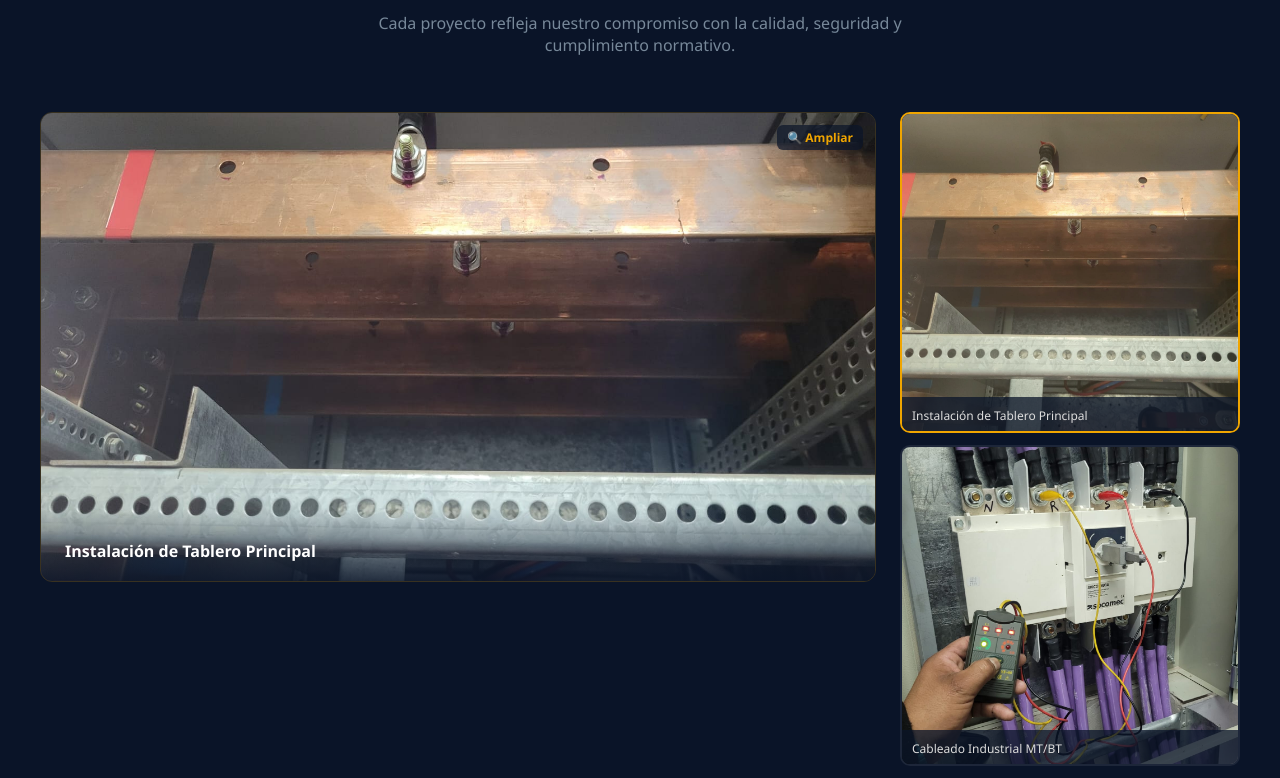
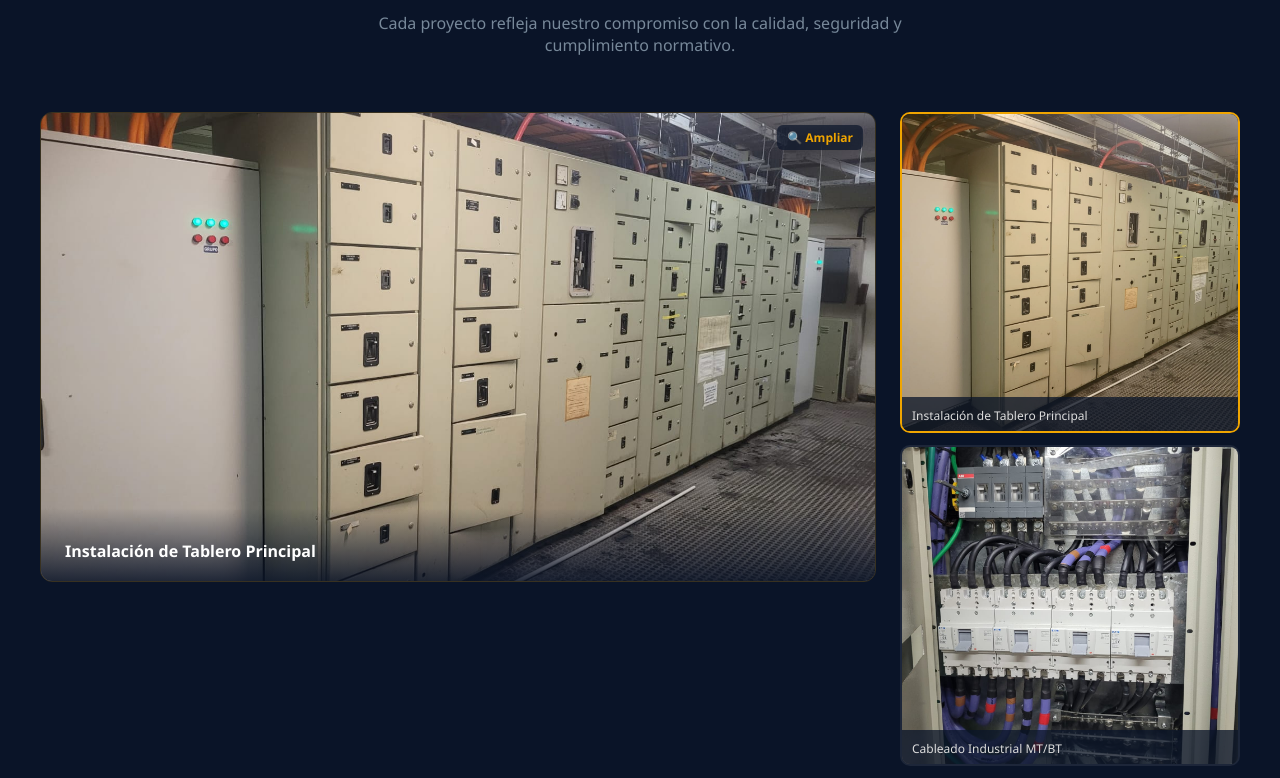
Before and after one commit to alexislacour8/DV_electricidad, a React (Vite) app: page / in a window 1280 px wide. Shown: the part 1808-2586 px from the top of the page. Built offline with nearby package versions, Linux system fonts and the light colour scheme.

Commit message:
imagenes

```diff
--- a/src/components/Gallery.jsx
+++ b/src/components/Gallery.jsx
@@ -22,9 +22,9 @@ import img18 from "../img/WhatsApp Image 2026-05-12 at 23.38.35.jpeg";
 
 // Panel principal: primeras 3 imágenes destacadas
 const panelImages = [
-  { src: img1, label: "Instalación de Tablero Principal" },
-  { src: img7, label: "Cableado Industrial MT/BT" },
-  { src: img10, label: "Planta Industrial — Obra completa" },
+  { src: img10, label: "Instalación de Tablero Principal" },
+  { src: img14, label: "Cableado Industrial MT/BT" },
+  { src: img17, label: "Planta Industrial — Obra completa" },
 ];
 
 // Grid de trabajos: resto de las imágenes
```
